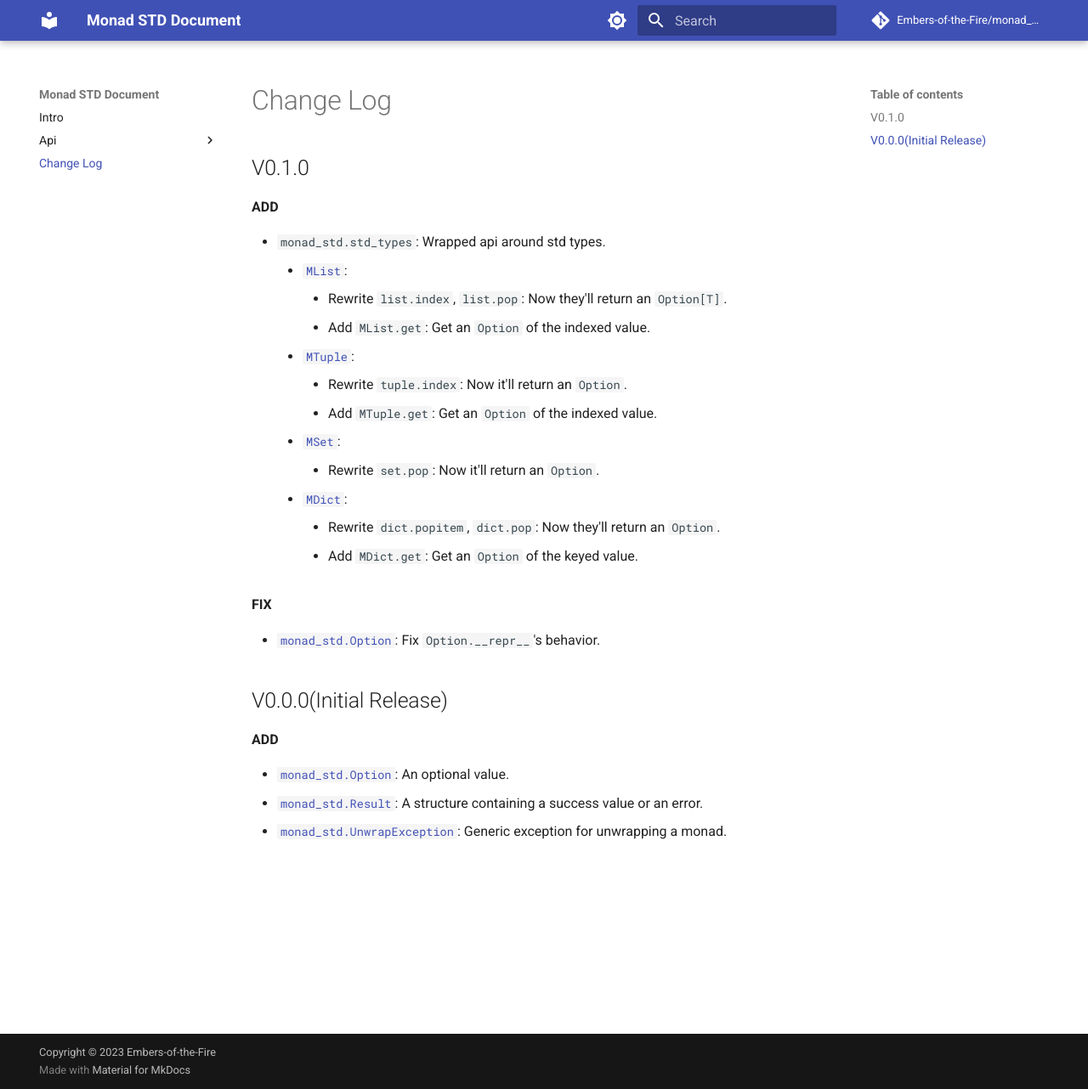
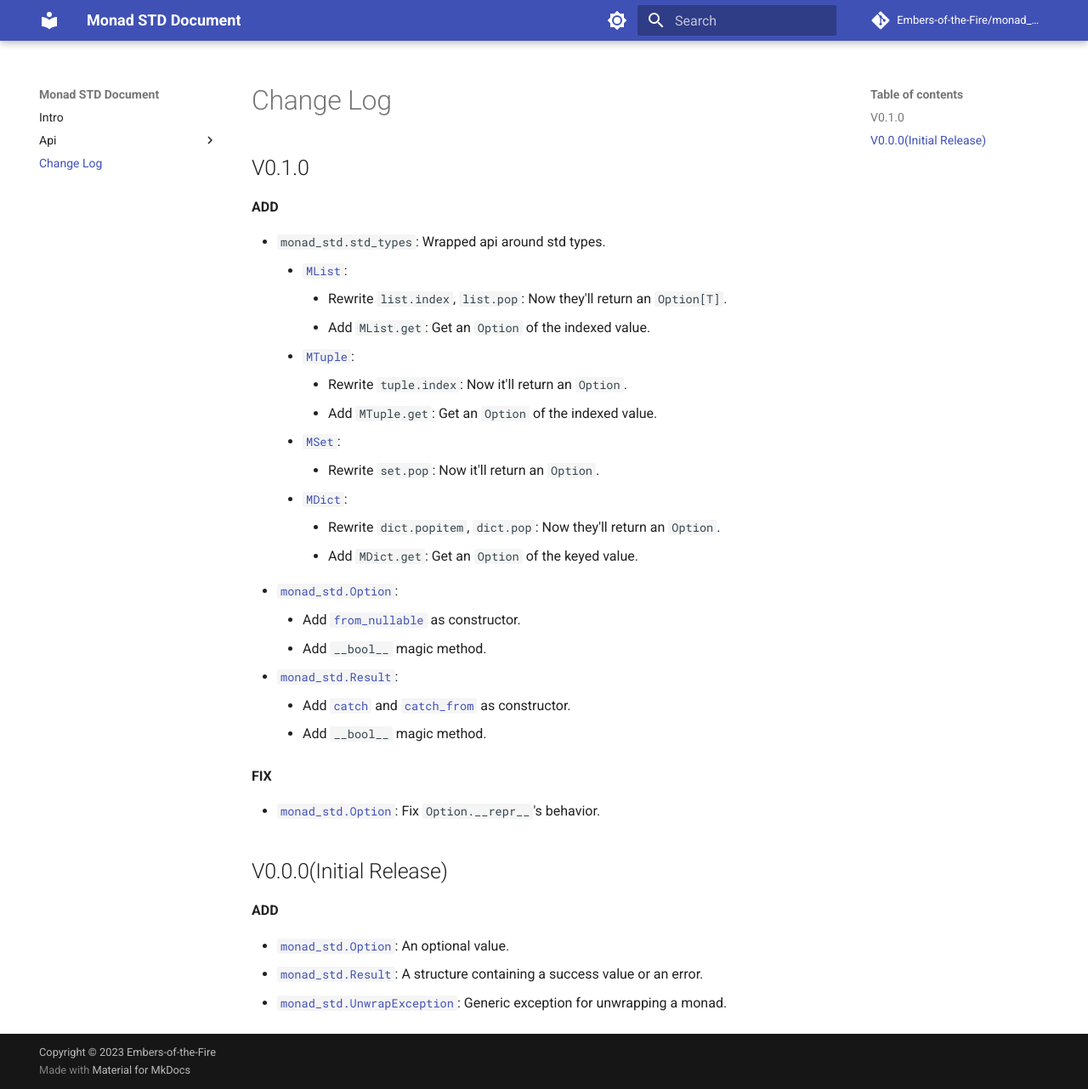
Before and after one commit to Embers-of-the-Fire/monad-std, an MkDocs documentation site: the page built from docs_src/docs/CHANGELOG.md, in a window 1280 px wide and 1282 px high. Shown: the whole window at 85% size. Built offline with MkDocs 1.6.1 and Material for MkDocs 9.7.7, drawn with Linux system fonts in a browser that asks for light colours; comment, search, counter and statistics services are not loaded.

Commit message:
add: update changelog

```diff
--- a/docs_src/docs/CHANGELOG.md
+++ b/docs_src/docs/CHANGELOG.md
@@ -16,6 +16,13 @@
     - [`MDict`](Api Document/STD Types/pydict.md):
         - Rewrite `dict.popitem`, `dict.pop`: Now they'll return an `Option`.
         - Add `MDict.get`: Get an `Option` of the keyed value.
+- [`monad_std.Option`](Api Document/option.md):
+    - Add [`from_nullable`](Api Document/option.md#monad_std.option.Option.from_nullable) as constructor.
+    - Add `__bool__` magic method.
+- [`monad_std.Result`](Api Document/result.md):
+    - Add [`catch`](Api Document/result.md#monad_std.result.Result.catch)
+      and [`catch_from`](Api Document/result.md#monad_std.result.Result.catch_from) as constructor.
+    - Add `__bool__` magic method.
 
 **FIX**
 
```
Also changed, not shown: CHANGELOG.md.
